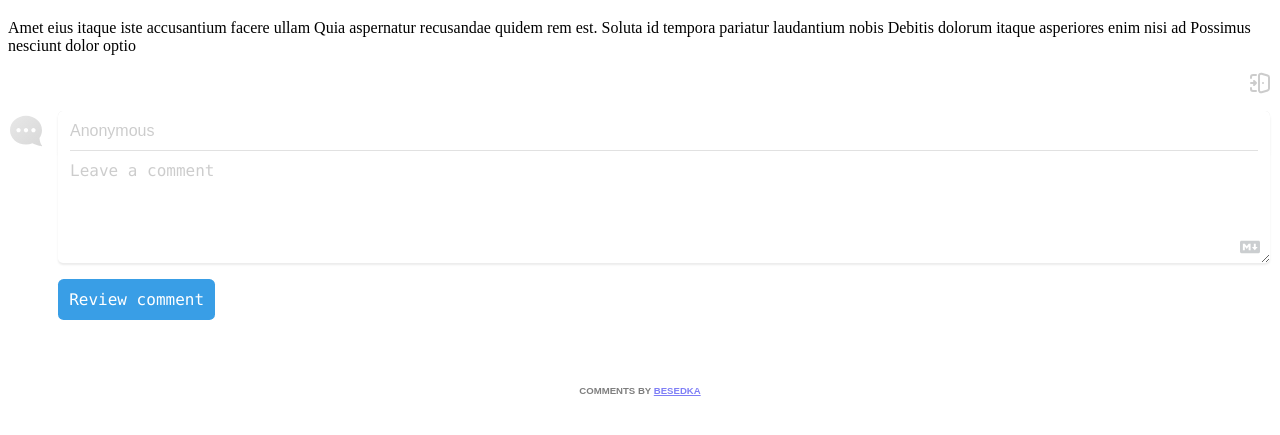
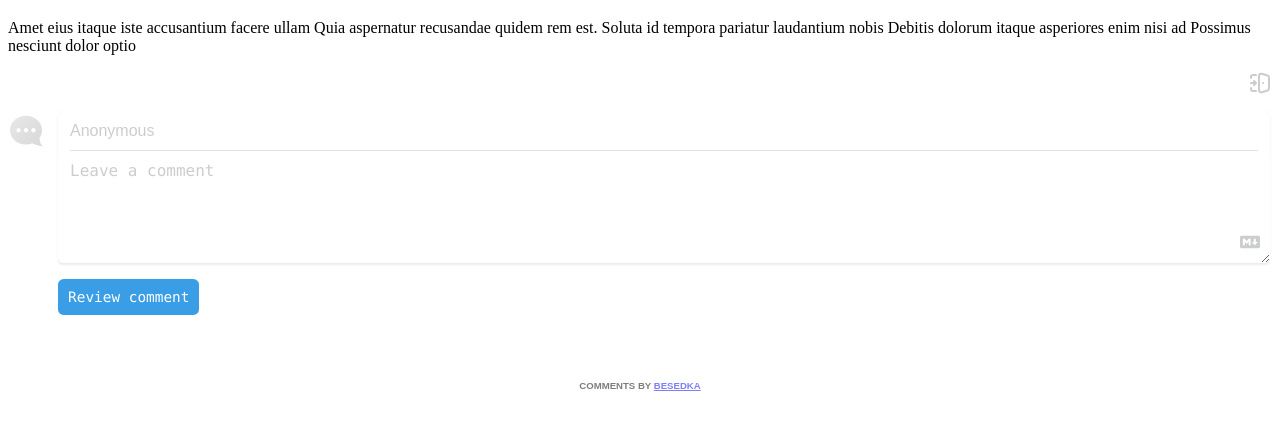
Before and after one commit to muxcmux/besedka, a website built with Vite: page frontend/index.html in a window 1280 px wide. Shown: the part 61-496 px from the top of the page. Built offline with nearby package versions, Linux system fonts and the light colour scheme; files whose address does not match are found by name.

Commit message:
Fix all the screwups of the original release

```diff
--- a/frontend/src/app.ts
+++ b/frontend/src/app.ts
@@ -1,10 +1,12 @@
 import NewCommentForm from "./new_comment_form"
 import Comment from "./comment"
-import {getToken, message, request, setToken} from "./utils"
+import {getToken, message, request, setToken, safeParse} from "./utils"
 import ModeratorControls from "./moderator_controls"
 
 export default class App {
-  element: HTMLElement
+  running = false
+  // @ts-ignore strictPropertyInitialization
+  element: HTMLElement | null
   config: Config | null = null
   req: ApiRequest
   user: User
@@ -25,13 +27,47 @@ export default class App {
   // @ts-ignore strictPropertyInitialization
   cursor: string | null
 
-  constructor(element: HTMLDivElement, config: ApiRequest, user: User) {
-    this.element = element
-    this.req = config
-    this.user = user
+  configure() {
+    const configContainer = document.getElementById('besedka-config')
+    const userContainer = document.getElementById('besedka-user')
+
+    let config = configContainer?.innerText
+    let user = userContainer?.innerText
+
+    let { site, path } = safeParse(config)
+
+    const mod = window.localStorage.getItem('__besedka_mod')
+    let logged: LoginResponse | undefined
+    if (mod) { logged = JSON.parse(mod) }
+
+    let userObject = safeParse(user)
+
+    if (logged) {
+      userObject = { name: logged.name, avatar: logged.avatar, moderator: true, op: logged.op }
+    }
+
+    if (user) user = btoa(user.trim())
+
+    let signature = userContainer?.dataset?.signature
+
+    const req: ApiRequest = {
+      site: site || window.location.hostname,
+      path: path || window.location.pathname,
+      user,
+      signature,
+      sid: logged?.sid
+    }
+
+    this.req = req
+    this.user = userObject
+    this.element = document.getElementById('besedka')
   }
 
   async run() {
+    this.configure()
+    if (!this.element || this.running) return;
+
+    this.running = true
     this.element.innerHTML = ''
     this.observed = false
     this.loading = false
@@ -55,10 +91,12 @@ export default class App {
         this.comments.prepend(new Comment(comment).element)
       })
     }
+
+    this.running = false
   }
 
   draw() {
-    this.element.innerHTML = `
+    this.element!.innerHTML = `
       <div id="besedka-moderator-controls"></div>
       <form id="besedka-new-comment"></form>
       <div id="besedka-message"></div>
--- a/frontend/src/main.ts
+++ b/frontend/src/main.ts
@@ -1,42 +1,5 @@
 import '../themes/default.css'
 import App from './app'
-import { safeParse } from './utils'
 
-document.addEventListener('DOMContentLoaded', () => {
-  const container = document.getElementById('besedka') as HTMLDivElement
-
-  if (container) {
-    const configContainer = document.getElementById('besedka-config')
-    const userContainer = document.getElementById('besedka-user')
-
-    let config = configContainer?.innerText
-    let user = userContainer?.innerText
-
-    let { site, path } = safeParse(config)
-
-    const mod = window.localStorage.getItem('__besedka_mod')
-    let logged: LoginResponse | undefined
-    if (mod) { logged = JSON.parse(mod) }
-
-    let userObject = safeParse(user)
-
-    if (logged) {
-      userObject = { name: logged.name, avatar: logged.avatar, moderator: true, op: logged.op }
-    }
-
-    if (user) user = btoa(user.trim())
-
-    let signature = userContainer?.dataset?.signature
-
-    const req: ApiRequest = {
-      site: site || window.location.hostname,
-      path: path || window.location.pathname,
-      user,
-      signature,
-      sid: logged?.sid
-    }
-
-    window.__besedka = new App(container, req, userObject)
-    window.__besedka.run()
-  }
-})
+window.__besedka = new App()
+window.addEventListener('DOMContentLoaded', () => window.__besedka.run())
--- a/frontend/src/utils.ts
+++ b/frontend/src/utils.ts
@@ -1,5 +1,3 @@
-const HOST = document.getElementById('besedka')?.dataset.api
-
 export function safeParse(text: string | undefined, def = {}) {
   try {
     return JSON.parse(text || '{}')
@@ -44,7 +42,8 @@ export function createButton(text: string, className?: string, attributes?: {}):
 export async function request<T>(endpoint: string, data: {}, method?: string, errorTarget?: HTMLDivElement): Promise<{ status: number, text: string, json: T | null }> {
   const body = JSON.stringify(data, replacer)
   try {
-    const response = await fetch(`${HOST}${endpoint}`, {
+    const host = document.getElementById('besedka')!.dataset.api
+    const response = await fetch(`${host}${endpoint}`, {
       body,
       method: method || "POST",
       mode: "cors",
--- a/frontend/themes/default/controls.css
+++ b/frontend/themes/default/controls.css
@@ -10,6 +10,7 @@
   mask-position: center center;
   mask-repeat: no-repeat;
   mask-size: 100%;
+  padding: 0;
 
   &:hover { opacity: .9 }
 }
--- a/frontend/themes/default/replies.css
+++ b/frontend/themes/default/replies.css
@@ -11,6 +11,7 @@
     position: relative;
     padding: var(--gap) 0 0 calc(0.8rem + var(--lhs));
     box-shadow: 1px 0 0 0 inset var(--separator-color);
+    margin: 0;
 
     &::before,
     &::after {
--- a/frontend/themes/default/settings.css
+++ b/frontend/themes/default/settings.css
@@ -60,7 +60,7 @@
 
   button {
     font-weight: 500;
-    font-size: 16px;
+    font-size: .9rem;
     font-family: ui-monospace,SFMono-Regular,SF Mono,Menlo,Consolas,Liberation Mono,monospace;
     cursor: pointer;
     appearance: none;
```
Also changed, not shown: README.md, 2 other files.
